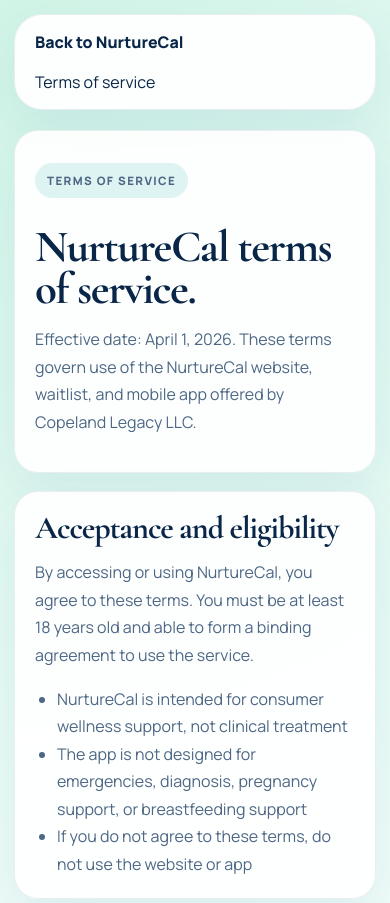
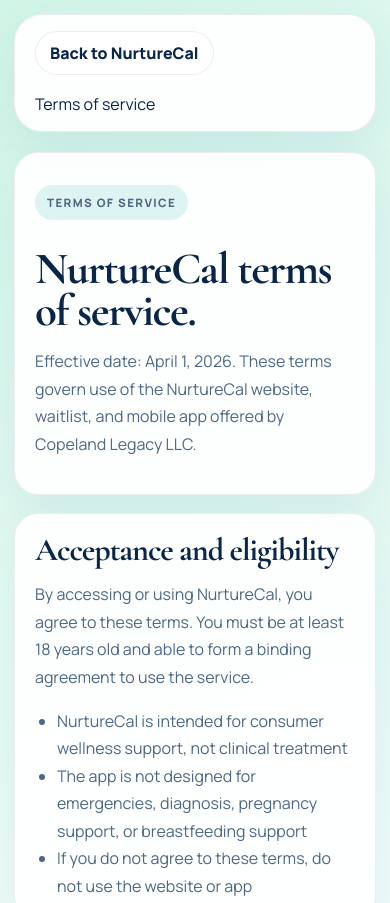
Before and after one commit to cocoa1878/NurtureCal-Website, a Next.js app: page /websitedemo/terms in a window 390 px wide. Shown: the top 903 px of the page. Built offline with nearby package versions, Linux system fonts and the light colour scheme.

Commit message:
Improve mobile tap targets on website

```diff
--- a/src/app/websitedemo/legal.module.css
+++ b/src/app/websitedemo/legal.module.css
@@ -37,6 +37,14 @@
 }
 
 .backLink {
+  display: inline-flex;
+  align-items: center;
+  justify-content: center;
+  min-height: 44px;
+  padding: 0 14px;
+  border-radius: 999px;
+  border: 1px solid var(--line);
+  background: rgba(255, 255, 255, 0.9);
   color: var(--ink);
   text-decoration: none;
   font-weight: 800;
```
Also changed, not shown: src/app/websitedemo/page.module.css (+14 -2 lines).
